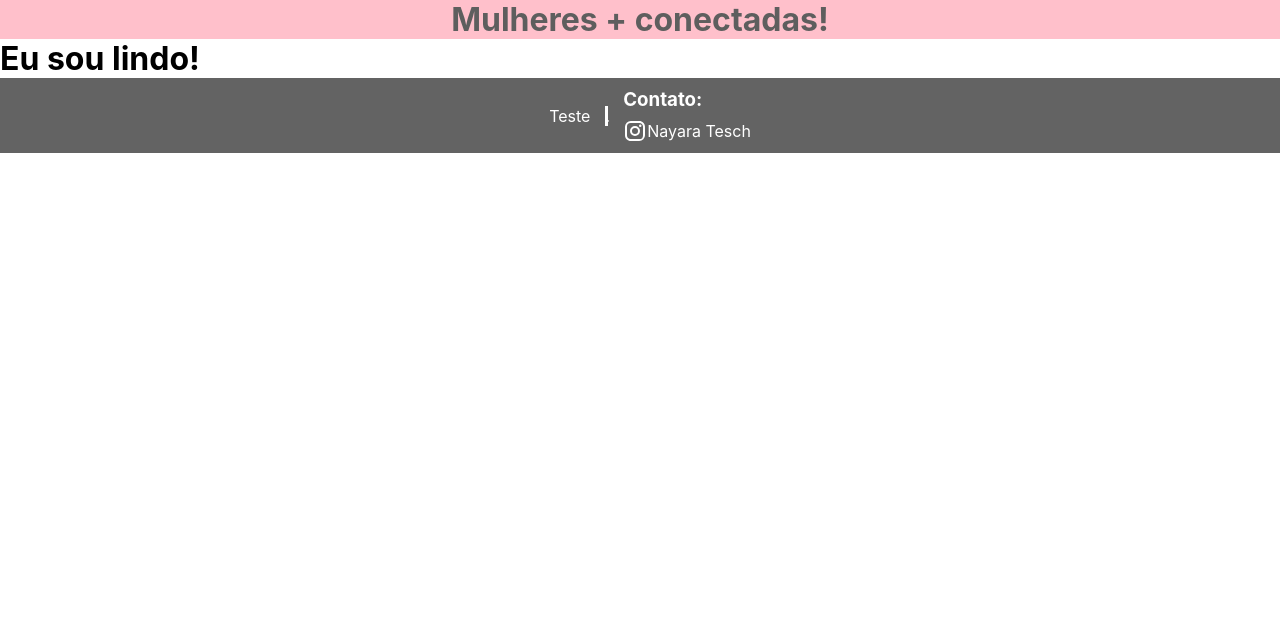
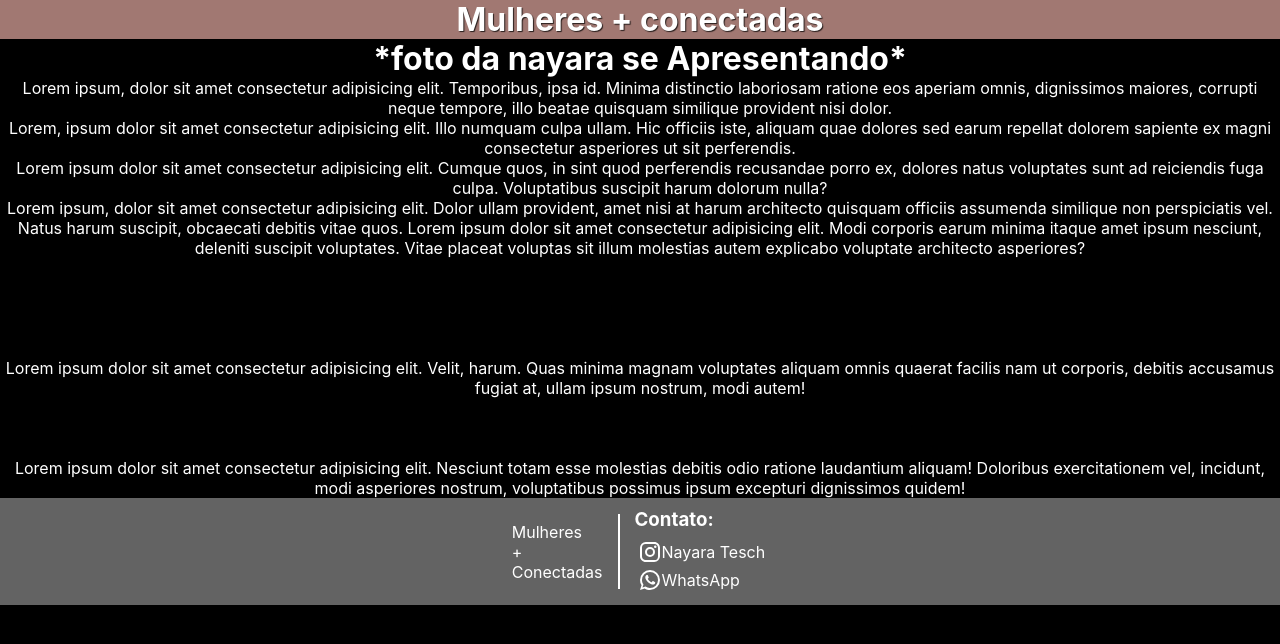
Before and after one commit to SrTesch/encontroDaNay, a React (Create React App) app: page / in a window 1280 px wide. Shown: the top 644 px of the page. Built offline with nearby package versions, Linux system fonts and the light colour scheme.

Commit message:
adding a link button on footer for whatsapp and fixing the position off footer and header

```diff
--- a/src/App.css
+++ b/src/App.css
@@ -1,8 +1,13 @@
 :root{
-  --cor0: #ffc0cb;
-  --cor1: #06badd;
-  --cor2: #0885a5;
-  --cor3: #5e5e5e;
+  --cor0: white;
+  --cor1: #A17872;
+  --cor2: #06badd;
+  --cor3: #0885a5;
+  --cor4: #5e5e5e;
+}
+
+body{
+  background-color: black;
 }
 
 *{
@@ -13,8 +18,16 @@
 
 header{
   text-align: center;
-  color: #5e5e5e;
-  background-color: #ffc0cb;
+  color: white;
+  background-color: var(--cor1);
+  text-shadow: 1px 1px 1px #000000c0;
+  position: relative;
+  top: 0;
+}
+
+main{
+  text-align: center;
+  color: white;
 }
 
 footer{
@@ -26,19 +39,23 @@ footer{
   width: 100%;
   background-color: #636363;
   color: white;
-  padding: 10px;
+  padding: 10px 0px;
+  position: relative;
+  bottom: 0;
 }
 
 .divisor{
   background-color: white;
-  height: 80%;
-  width: 2.8px;
+  height: 75px;
+  width: 2px;
 }
+
 
 .itemFooter{
   display: flex;
+  flex-direction: column;
   justify-content: center;
-  align-items: center;
+  align-items: start;
   margin-top: 8px;
 }
 
@@ -48,8 +65,12 @@ footer{
   align-items: center;
   color: white;
   text-decoration: none;
+  transition-duration: .5s;
+  border-radius: 5px;
+  padding: 1px 3px;
+  margin-bottom: 2px;
 }
 
 .linkFooter:hover{
-  text-shadow: 1px 1px 1px var(--cor0);
+  box-shadow: 1px 1px 1px var(--cor1);
 }
--- a/src/components/footer.jsx
+++ b/src/components/footer.jsx
@@ -1,12 +1,13 @@
 import React from "react";
 import InstagramIcon from '@mui/icons-material/Instagram';
 import { Link } from "react-router-dom";
+import WhatsAppIcon from '@mui/icons-material/WhatsApp';
 
 export default function Footer(props){
     return(
         <footer>
-            <article className="footer-content">Teste</article>
-            <div className="divisor"> . </div>
+            <article className="footer-content">Mulheres <br />+ <br />Conectadas</article>
+            <div className="divisor" style={{color:"#00000000"}}>.</div>
             <aside className="footer-content">
                 <h3>Contato:</h3>
                 <p className="itemFooter">
@@ -14,6 +15,10 @@ export default function Footer(props){
                         className="linkFooter"
                         target="_blank"><InstagramIcon />Nayara Tesch
                     </Link>
+                    <Link to="https://wa.me/558382204431?text=Olá,%20queria%20saber%20mais%20sobre%20o%20encontro%20Mulheres%20+%20Conectadas!"
+                    className="linkFooter"
+                    target="_blank"><WhatsAppIcon/>WhatsApp
+                    </Link>
                 </p>
             </aside>
         </footer>
--- a/src/components/header.jsx
+++ b/src/components/header.jsx
@@ -3,7 +3,7 @@ import React from "react";
 export default function Header(props){
     return(
         <header>
-            <h1>Mulheres + conectadas!</h1>
+            <h1>Mulheres + conectadas</h1>
         </header>
     )
 }
--- a/src/components/main.jsx
+++ b/src/components/main.jsx
@@ -3,7 +3,16 @@ import React from "react";
 export default function Main(props){
     return(
         <main>
-            <h1>Eu sou lindo!</h1>
+            <h1>*foto da nayara se Apresentando*</h1>
+            Lorem ipsum, dolor sit amet consectetur adipisicing elit. Temporibus, ipsa id. Minima distinctio laboriosam ratione eos aperiam omnis, dignissimos maiores, corrupti neque tempore, illo beatae quisquam similique provident nisi dolor. <br />
+            Lorem, ipsum dolor sit amet consectetur adipisicing elit. Illo numquam culpa ullam. Hic officiis iste, aliquam quae dolores sed earum repellat dolorem sapiente ex magni consectetur asperiores ut sit perferendis.
+            <br />
+            Lorem ipsum dolor sit amet consectetur adipisicing elit. Cumque quos, in sint quod perferendis recusandae porro ex, dolores natus voluptates sunt ad reiciendis fuga culpa. Voluptatibus suscipit harum dolorum nulla? <br />
+            Lorem ipsum, dolor sit amet consectetur adipisicing elit. Dolor ullam provident, amet nisi at harum architecto quisquam officiis assumenda similique non perspiciatis vel. Natus harum suscipit, obcaecati debitis vitae quos.
+            Lorem ipsum dolor sit amet consectetur adipisicing elit. Modi corporis earum minima itaque amet ipsum nesciunt, deleniti suscipit voluptates. Vitae placeat voluptas sit illum molestias autem explicabo voluptate architecto asperiores? <br /><br /><br /><br /> <br /><br />
+            Lorem ipsum dolor sit amet consectetur adipisicing elit. Velit, harum. Quas minima magnam voluptates aliquam omnis quaerat facilis nam ut corporis, debitis accusamus fugiat at, ullam ipsum nostrum, modi autem!
+            <br /> <br /> <br /> <br />
+            Lorem ipsum dolor sit amet consectetur adipisicing elit. Nesciunt totam esse molestias debitis odio ratione laudantium aliquam! Doloribus exercitationem vel, incidunt, modi asperiores nostrum, voluptatibus possimus ipsum excepturi dignissimos quidem!
         </main>
     )
 }
```
